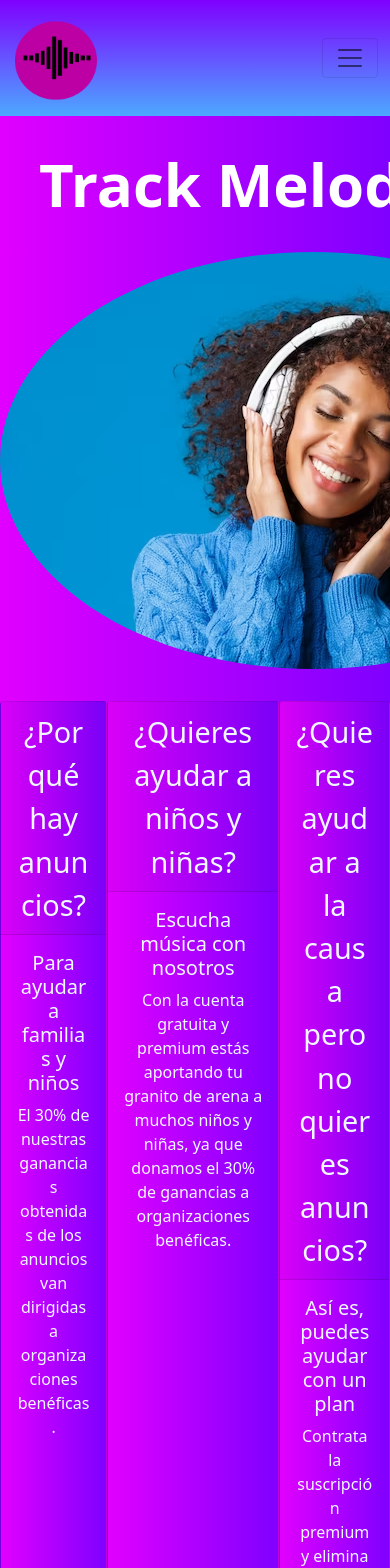
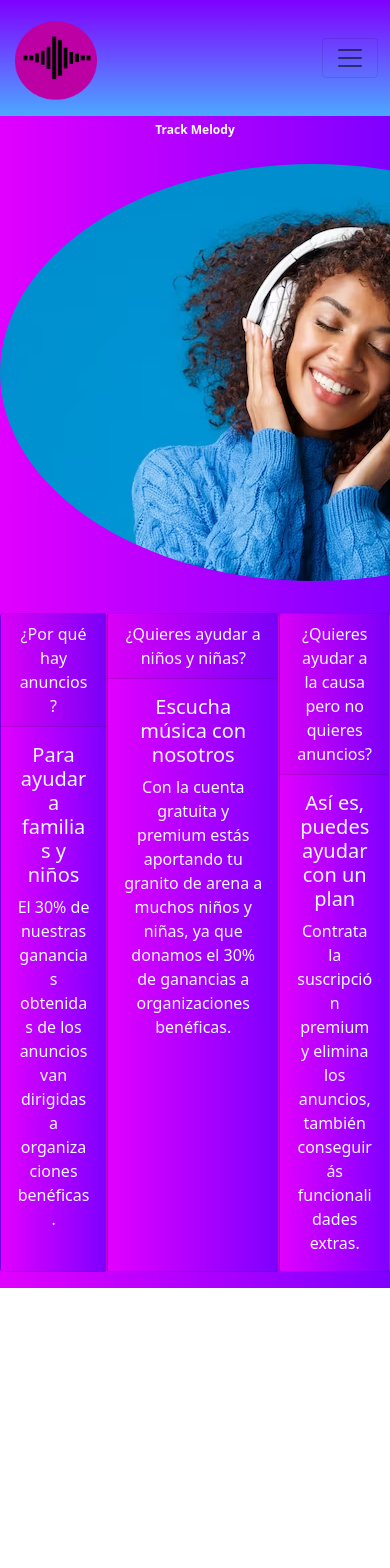
Before and after one commit to Pipasoo/TrackMelody, a React (Vite) app: page / in a window 390 px wide. Shown: the top 1568 px of the page. After the commit the page ends 1288 px from the top, so only its background shows below. Built offline with nearby package versions, Linux system fonts and the light colour scheme.

Commit message:
actualizaciones de clases para hacerlo responsivo

```diff
--- a/src/pages/index.jsx
+++ b/src/pages/index.jsx
@@ -30,14 +30,17 @@
         </Navbar>
       </header>
       <section className="welcome">
-        <p style={{ textAlign: 'center', fontSize: '5rem' }}>
-          <span className="badge bg-mine">Track Melody</span>
+        <p className="text-center">
+          <h1 className="badge bg-mine" >
+            Track Melody
+          </h1>
         </p>
+
         <img class="rounded-circle" src={listening} />
       </section>
       <div className="d-flex margenCard">
-        <Card className="text-bg-light mb-3 premiumCard" style={{ maxWidth: '18rem' }}>
-          <Card.Header style={{ fontSize: '1.8rem' }}>¿Por qué hay anuncios?</Card.Header>
+        <Card className="text-bg-light mb-3 premiumCard" style={{ maxWidth: '25rem' }}>
+          <Card.Header  class="titles">¿Por qué hay anuncios?</Card.Header>
           <Card.Body>
             <Card.Title>Para ayudar a familias y niños</Card.Title>
             <Card.Text>
@@ -45,8 +48,8 @@
             </Card.Text>
           </Card.Body>
         </Card>
-        <Card className="text-bg-light mb-3 premiumCard" style={{ maxWidth: '18rem' }}>
-          <Card.Header style={{ fontSize: '1.8rem' }}>¿Quieres ayudar a niños y niñas?</Card.Header>
+        <Card className="text-bg-light mb-3 premiumCard" style={{ maxWidth: '25rem' }}>
+          <Card.Header class="titles">¿Quieres ayudar a niños y niñas?</Card.Header>
           <Card.Body>
             <Card.Title>Escucha música con nosotros</Card.Title>
             <Card.Text>
@@ -54,8 +57,8 @@
             </Card.Text>
           </Card.Body>
         </Card>
-        <Card className="text-bg-light mb-3 premiumCard" style={{ maxWidth: '18rem' }}>
-          <Card.Header style={{ fontSize: '1.8rem' }}>¿Quieres ayudar a la causa pero no quieres anuncios?</Card.Header>
+        <Card className="text-bg-light mb-3 premiumCard" style={{ maxWidth: '25rem' }}>
+          <Card.Header class="titles">¿Quieres ayudar a la causa pero no quieres anuncios?</Card.Header>
           <Card.Body>
             <Card.Title>Así es, puedes ayudar con un plan</Card.Title>
             <Card.Text>
```
